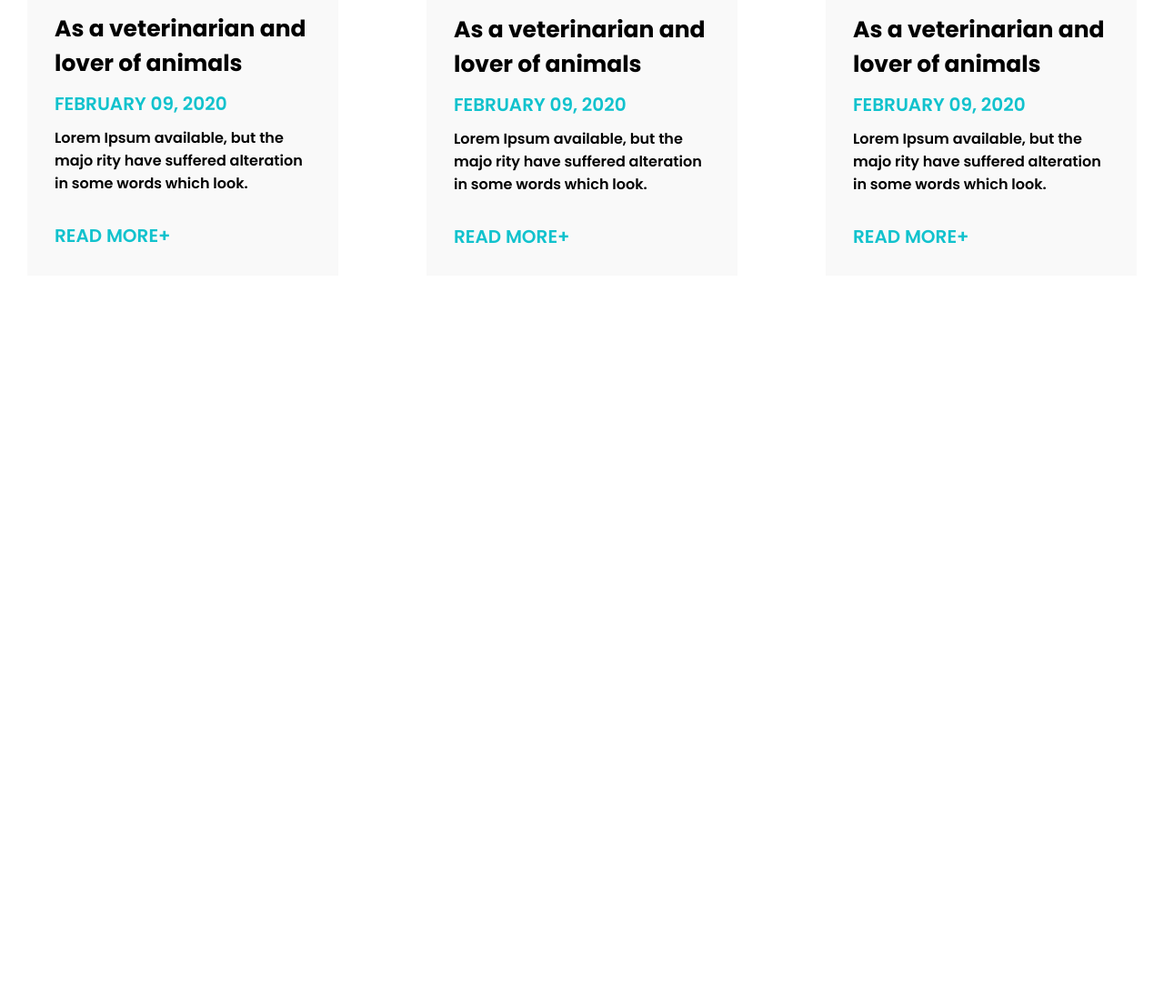
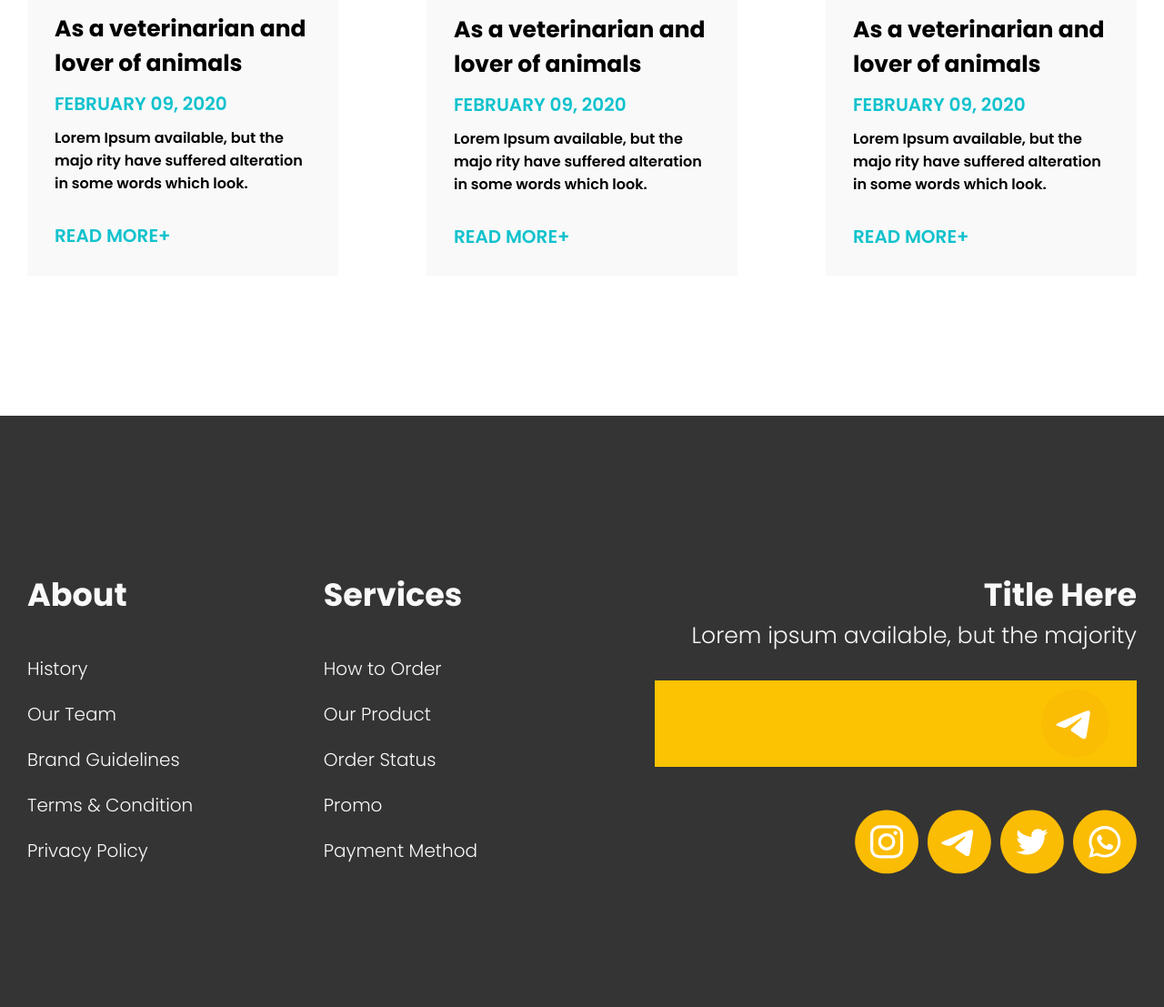
Before and after one commit to murad-hossain1/vetecare, a plain HTML site: page index.html in a window 1280 px wide. Shown: the part 6874-7981 px from the top of the page at 91% size. Before the commit the page ends 7331 px from the top, so only its background shows below. Drawn offline with Linux system fonts and the light colour scheme.

Commit message:
vetecare-project done

```diff
--- a/index.css
+++ b/index.css
@@ -19,7 +19,6 @@ a {
 
 ul li {
     list-style-type: none;
-    display: inline-block;
 }
 
 /* --------------------------------------common style------------------------ */
@@ -53,6 +52,10 @@ ul li {
 
 .menu ul {
     padding-top: 30px;
+}
+
+.menu ul li {
+    display: inline-block;
 }
 
 .menu ul li a {
@@ -605,3 +608,102 @@ ul li {
 }
 
 /* section-8 completed */
+.footer-section {
+    width: 100%;
+    background-color: #343434;
+    color: #f9f9f9;
+}
+
+.footer-container {
+    position: relative;
+    width: 1220px;
+    height: 650px;
+    background-color: antiquewhite;
+    margin: 0 auto;
+}
+
+.fotter-section-left {
+    width: 50%;
+    height: 100%;
+    background-color: #343434;
+    display: flex;
+    justify-content: space-between;
+}
+
+.fotter-section-right {
+    position: absolute;
+    width: 50%;
+    height: 100%;
+    background-color: #343434;
+    top: 0;
+    left: 50%;
+}
+
+.fotter-section-left .about-section h2 {
+    font-size: 35px;
+    padding-bottom: 30px;
+}
+
+.fotter-section-left .about-section {
+    margin-top: 170px;
+    padding-right: 115px;
+
+}
+
+.fotter-section-left .about-section ul li {
+    font-size: 20px;
+    font-weight: 500;
+    padding: 10px 0;
+}
+
+.footer-section-right-title {
+    text-align: end;
+    margin-top: 170px;
+}
+
+.footer-section-right-title h2 {
+    font-size: 35px;
+}
+
+.footer-section-right-title p {
+    font-size: 25px;
+    font-weight: 500;
+}
+
+.telegram {
+    position: relative;
+    margin-top: 30px;
+    margin-left: 80px;
+    width: 530px;
+    height: 95px;
+    background-color: #fcc302;
+    margin-bottom: 40px;
+}
+
+.telegram-icon {
+    padding-left: 45px;
+    padding-top: 10px;
+    height: 95px;
+    width: 150px;
+    position: absolute;
+    background-color: #fcc302;
+    top: 0;
+    right: 0;
+}
+
+.telegram-icon img {
+    width: 75px;
+    height: 75px;
+    color: #00bec9;
+}
+
+.fotter-icon {
+    display: flex;
+    justify-content: end;
+}
+
+.fotter-icon img {
+    width: 80px;
+    height: 80px;
+    padding: 5px 0px 0px 10px;
+}
--- a/index.html
+++ b/index.html
@@ -253,6 +253,52 @@
             </div>
         </div>
         <!-- section-8 completed -->
+        <div class="footer-section">
+            <div class="footer-container">
+                <div class="fotter-section-left">
+                    <div class="about-section">
+                        <h2>About</h2>
+                        <ul>
+                            <li>History</li>
+                            <li>Our Team</li>
+                            <li>Brand Guidelines</li>
+                            <li>Terms & Condition</li>
+                            <li>Privacy Policy</li>
+                        </ul>
+                    </div>
+                    <div class="about-section">
+                        <h2>Services</h2>
+                        <ul>
+                            <li>How to Order</li>
+                            <li>Our Product</li>
+                            <li>Order Status</li>
+                            <li>Promo</li>
+                            <li>Payment Method</li>
+                        </ul>
+                    </div>
+                </div>
+
+                <div class="fotter-section-right">
+                    <div class="footer-section-right-title">
+                        <h2>Title Here</h2>
+                        <p>Lorem ipsum available, but the majority</p>
+                    </div>
+                    <div class="telegram">
+                        <div class="telegram-icon">
+                            <img src="./icon/telegram.svg" alt="icon">
+                        </div>
+                    </div>
+
+                    <div class="fotter-icon">
+                        <a href="#"><img src="./icon/instagram.svg" alt="instagram"></a>
+                        <a href="#"><img src="./icon/telegram.svg" alt="telegram"></a>
+                        <a href="#"><img src="./icon/twitter.svg" alt="instagram"></a>
+                        <a href="#"><img src="./icon/whatsapp.svg" alt="instagram"></a>
+                    </div>
+                </div>
+            </div>
+        </div>
+
 
 
 
```
